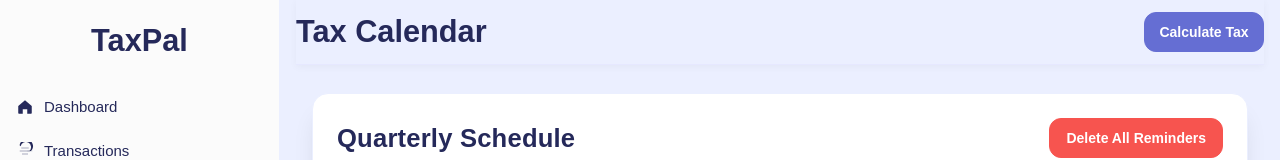
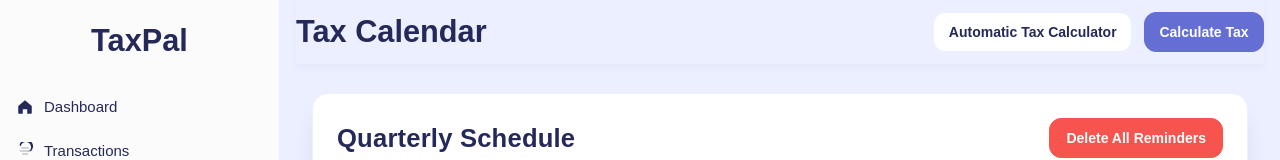
Before and after one commit to 08Ayushi/Taxpal, an Angular app in the folder client/: page /tax-calendar in a window 1280 px wide. Shown: the top 160 px of the page. Built offline with nearby package versions, Linux system fonts and the light colour scheme; no server answers; sample sign-in values are in the browser's storage.

Commit message:
Update tax-calendar.component.html

```diff
--- a/client/src/app/features/tax/components/tax-calender/tax-calendar.component.html
+++ b/client/src/app/features/tax/components/tax-calender/tax-calendar.component.html
@@ -79,7 +79,11 @@
     </div>
 
     <div class="profile-actions">
-      <a [routerLink]="['/settings/categories']" class="action" routerLinkActive="active" (click)="closeMobileNavIfSmall()">
+      <a
+        [routerLink]="['/settings/categories']"
+        class="action"
+        routerLinkActive="active"
+        (click)="closeMobileNavIfSmall()">
         <svg viewBox="0 0 24 24" aria-hidden="true">
           <path d="M19.14 12.94a7.96 7.96 0 0 0 .06-1 7.96 7.96 0 0 0-.06-1l2.03-1.58a.5.5 0 0 0 .12-.64l-1.92-3.32a.5.5 0 0 0-.6-.22l-2.39.96a7.44 7.44 0 0 0-1.73-1l-.36-2.54a.5.5 0 0 0-.5-.43h-3.84a.5.5 0 0 0-.5.43l-.36 2.54c-.62-.24-1.2-.57-1.73-1l-2.39-.96a.5.5 0 0 0-.6.22L2.77 8.72a.5.5 0 0 0 .12.64L4.92 11a7.96 7.96 0 0 0-.06 1c0 .34.02 .67.06 1l-2.03 1.58a.5.5 0 0 0-.12.64l1.92 3.32a.5.5 0 0 0 .6.22l2.39-.96c.53 .42 1.11 .76 1.73 1l.36 2.54a.5.5 0 0 0 .5 .43h3.84a.5.5 0 0 0 .5-.43l.36-2.54c.62-.24 1.2-.57 1.73-1l2.39 .96a.5.5 0 0 0 .6-.22l1.92-3.32a.5.5 0 0 0-.12-.64L19.14 12.94ZM12 15.5A3.5 3.5 0 1 1 12 8.5a3.5 3.5 0 0 1 0 7Z"/>
         </svg>
@@ -104,13 +108,19 @@
     <h1 class="top-title"><strong>Tax Calendar</strong></h1>
 
     <div class="header-cta">
-      <!-- <a class="btn btn-outline btn-back"
-         routerLink="/dashboard"
-         (click)="closeMobileNavIfSmall()">
-        <span>Back to Dashboard</span>
-      </a> -->
+      <!-- ✅ Now navigates to automatic-tax-calculator route -->
+      <button
+        type="button"
+        class="btn btn-outline"
+        [routerLink]="['/automatic-tax-calculator']"
+        (click)="closeMobileNavIfSmall()">
+        Automatic Tax Calculator
+      </button>
 
-      <button type="button" class="btn btn-primary btn-calc-tax" (click)="goToEstimator()">
+      <button
+        type="button"
+        class="btn btn-primary btn-calc-tax"
+        (click)="goToEstimator()">
         Calculate Tax
       </button>
     </div>
@@ -141,7 +151,10 @@
           <div *ngIf="!loading && error" class="status-banner status--err">
             {{ error }}
           </div>
-          <div *ngIf="!loading && bulkMsg" class="status-banner" [ngClass]="{'status--ok': !error, 'status--loading': bulkBusy}">
+          <div
+            *ngIf="!loading && bulkMsg"
+            class="status-banner"
+            [ngClass]="{ 'status--ok': !error, 'status--loading': bulkBusy }">
             {{ bulkMsg }}
           </div>
 
@@ -159,7 +172,7 @@
                       </div>
 
                       <div class="card__date">
-                        {{ item.date | date:'MMM d, y' }}
+                        {{ item.date | date: 'MMM d, y' }}
                       </div>
 
                       <div class="card__note" *ngIf="item.note">
```
